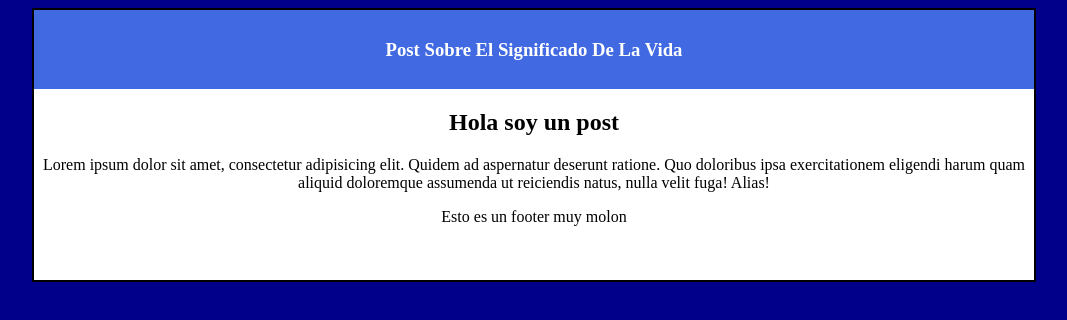
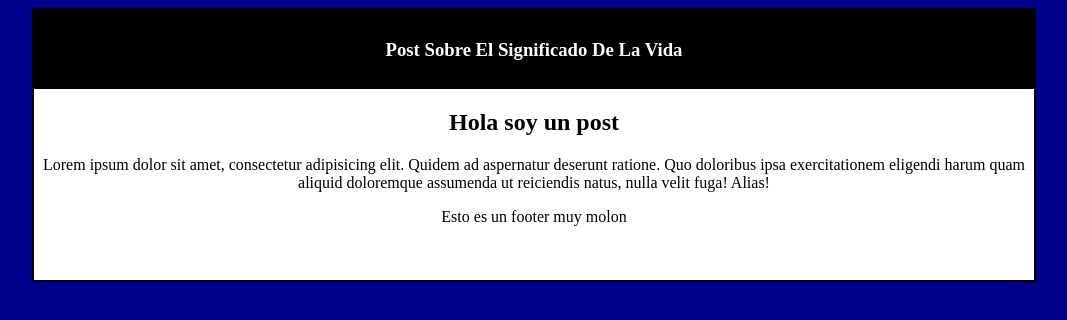
Before and after one commit to manumrtf/CoolBlog, a plain HTML site: page index.html in a window 1280 px wide. Shown: the whole page, without its empty margins (106-1173 px from the left). Drawn offline with Linux system fonts and the light colour scheme.

Commit message:
Cambiados los colores para mejorar el contraste

```diff
--- a/style.css
+++ b/style.css
@@ -26,7 +26,7 @@ body {
   display: flex;
   justify-content: center;
   align-items: center;
-  background-color: royalblue;
+  background-color: black;
   color: white;
   text-transform: capitalize;
 }
```
